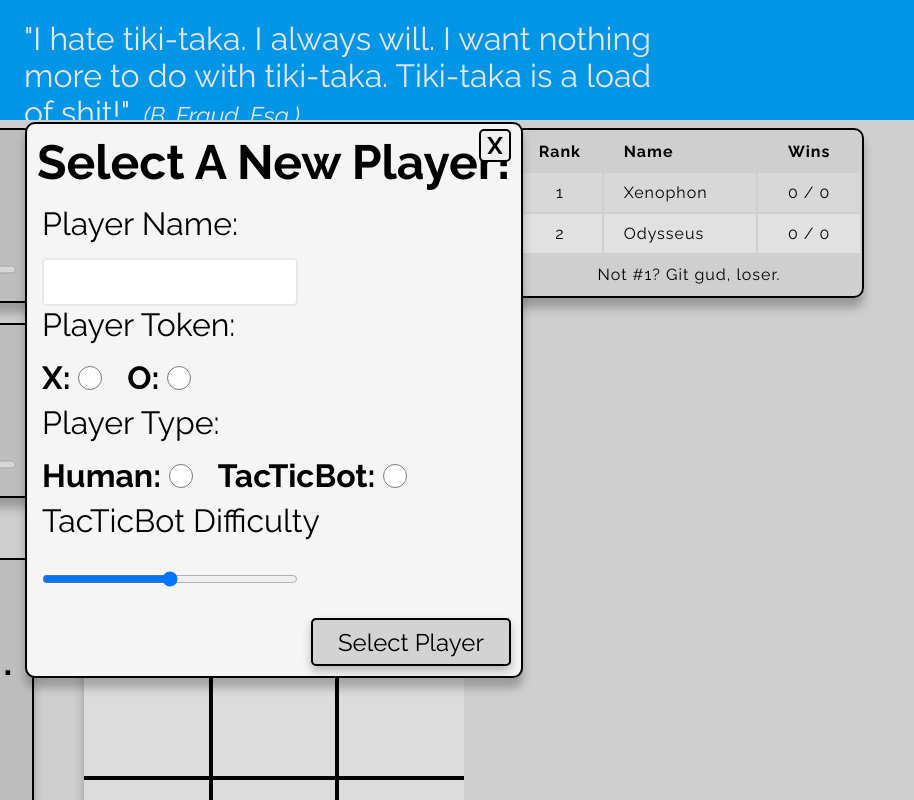
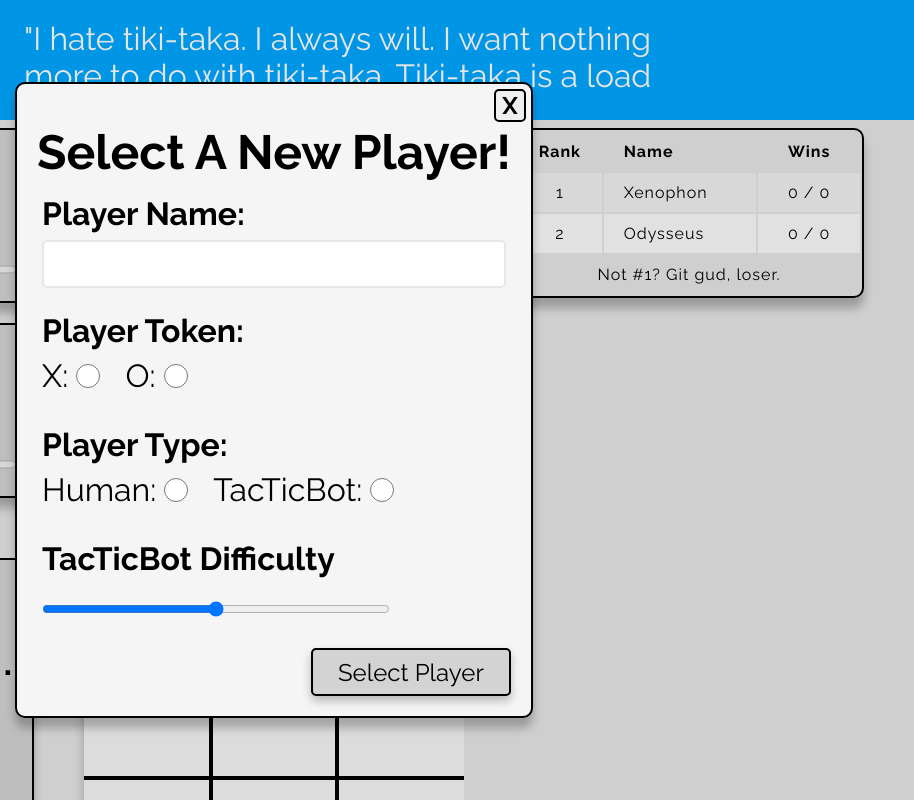
Before and after one commit to Semidime/tic-tac-toe, a plain HTML site: page index.html in a window 1280 px wide. Both pictures are taken after a click on the button "Change Player". Shown: the top 800 px of the page, 366-1280 px from the left. Drawn offline with Linux system fonts and the light colour scheme.

Commit message:
style:  applies updated styles to Change Player form.

```diff
--- a/style.css
+++ b/style.css
@@ -376,7 +376,7 @@ tfoot tr:last-child td:last-child {
     top: 50%;
     left: 50%;
     transform: translate(-50%, -50%);
-    padding: 10px;
+    padding: 40px 20px 20px 20px;
     border: 2px black solid;
     border-radius: 10px;
     background-color: rgb(245 245 245);
@@ -389,29 +389,34 @@ tfoot tr:last-child td:last-child {
     justify-content: space-evenly;
     flex-grow: 1;
     margin: 5px;
+    gap: 1.5rem;
     padding-top: 10px;
 }
 
-.input-group {
+/* .input-group {
     display: flex;
     flex-direction: row;
     gap: clamp(2vw, 5vw, 100px);
-}
+} */
 
 .form-group {
     display: flex;
     flex-direction: column;
     justify-content: space-between;
-    gap: 1rem;
+    gap: 0.5rem;
     font-size: 2rem;
 }
 
 .form-inputs input {
     padding: 0.5rem;
-    width: clamp(150px, 20vw, 400px);
+    width: 100%;
     height: 3rem;
     border: 2px solid #E5E7EB;
     border-radius: 5px;
+}
+
+label[for="playerName"] {
+    font-weight: bold;
 }
 
 .form-inputs fieldset {
@@ -420,7 +425,7 @@ tfoot tr:last-child td:last-child {
     padding-bottom: 0.5rem;
     width: clamp(150px, 20vw, 400px);
     border: none;
-    font-weight: bold;
+    /* font-weight: bold; */
 }
 
 .form-inputs input[type=radio] {
@@ -428,6 +433,15 @@ tfoot tr:last-child td:last-child {
     height: 1.5rem;
     padding: 0px;
     margin: 0px;
+}
+
+.form-inputs input[type=range] {
+    width: 75%;
+}
+
+
+.form-input-title {
+    font-weight: bold;
 }
 
 
@@ -470,7 +484,7 @@ tfoot tr:last-child td:last-child {
     font-size: 1.5rem;
     font-weight: bold;
     width: 2rem;
-    right: 10px;
+    right: 5px;
     top: 5px;
     border: 2px black solid;
     border-radius: 5px;
```
